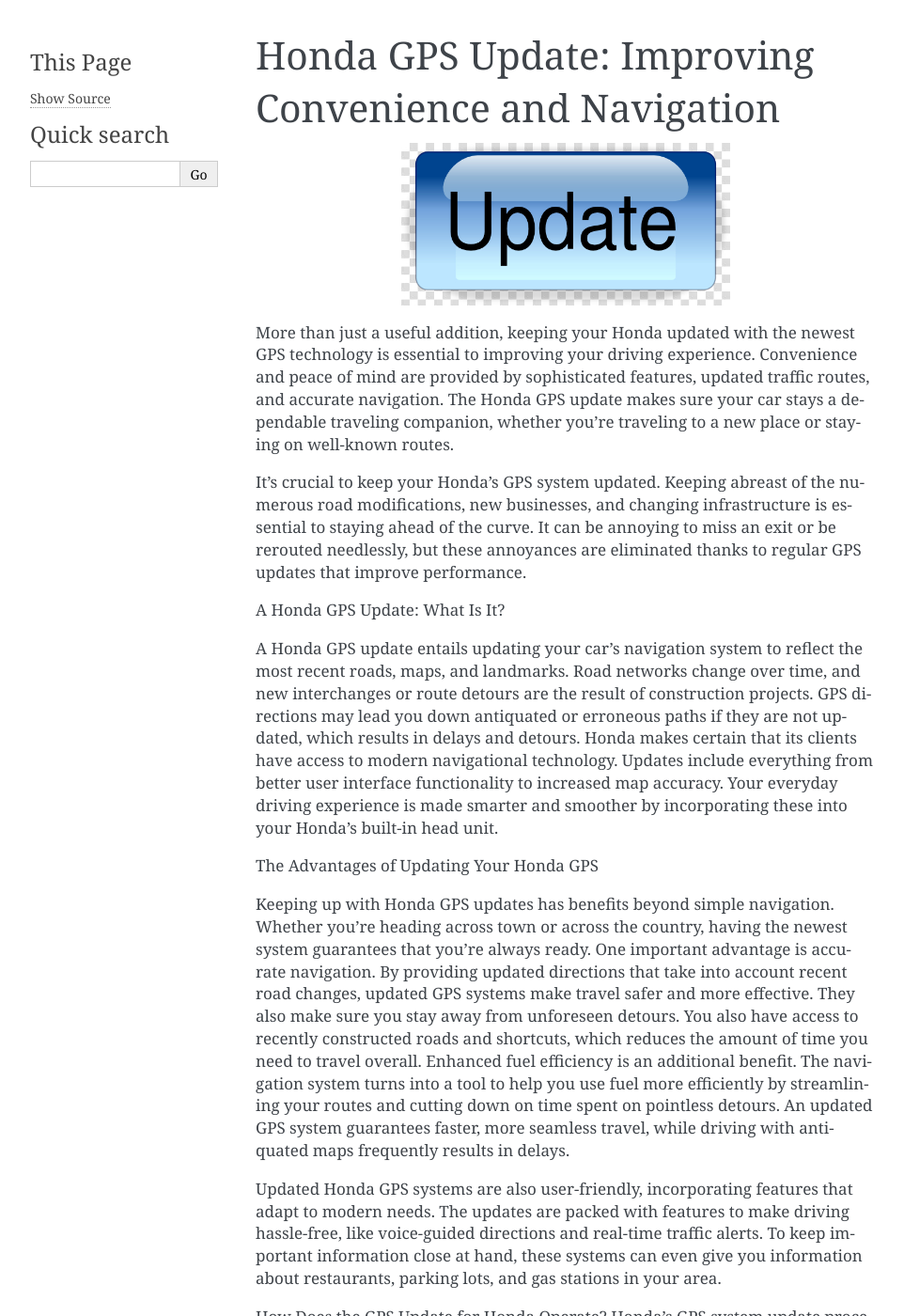
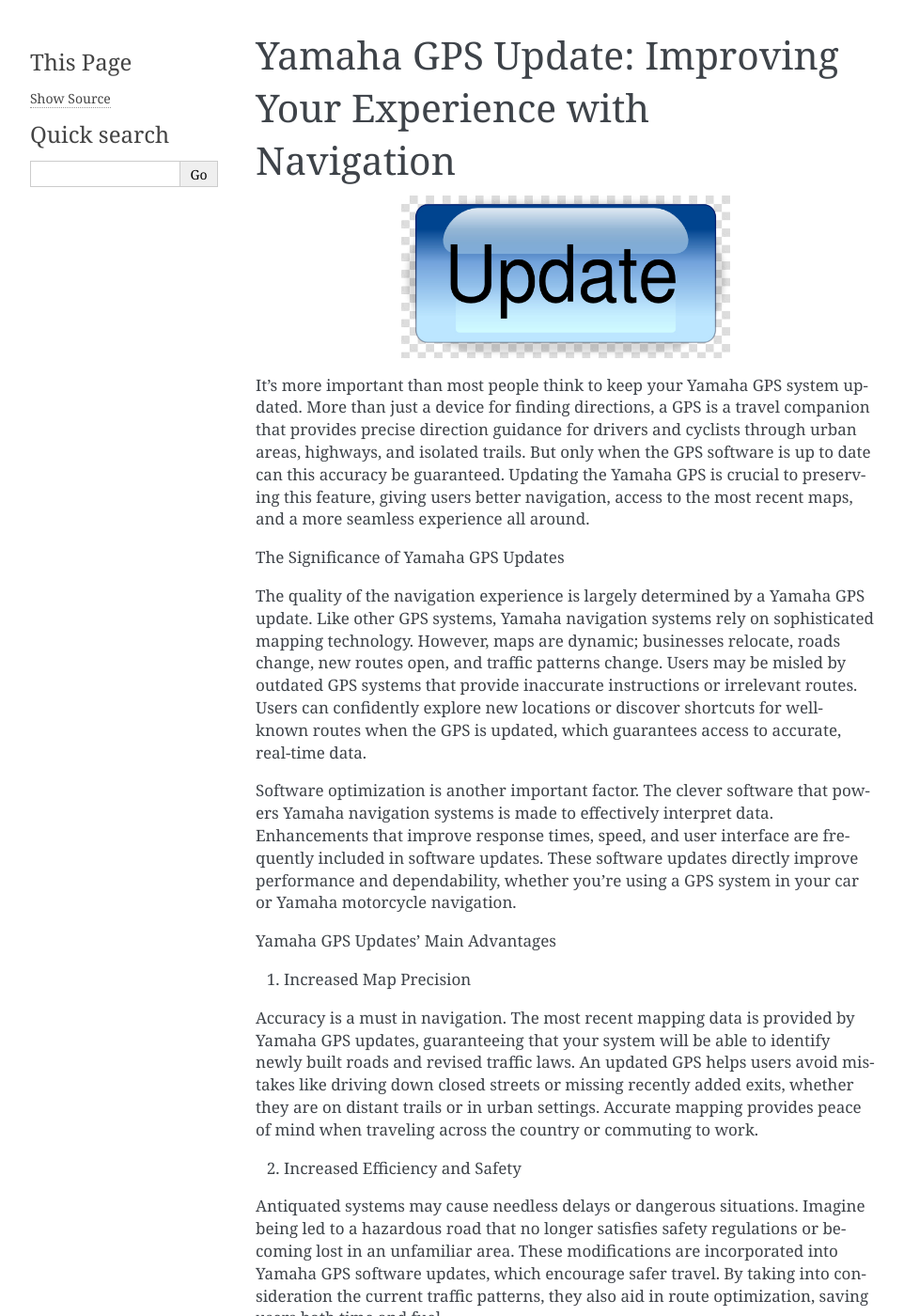
Before and after one commit to LisaLuice/Yamaha-GPS-Update, a Sphinx documentation site: the page built from docs/index.rst, in a window 1280 px wide and 1400 px high. Shown: the whole window at 94% size, without its empty margins (148-1110 px from the left). Built offline with Sphinx 7.4.7, drawn with Linux system fonts in a browser that asks for light colours; some of the changed text lies outside the part shown.

Commit message:
Update index.rst

```diff
--- a/docs/index.rst
+++ b/docs/index.rst
@@ -1,4 +1,4 @@
-Honda GPS Update: Improving Convenience and Navigation
+Yamaha GPS Update: Improving Your Experience with Navigation
 ============================================
 
 .. toctree::
@@ -6,49 +6,69 @@
    :caption: Contents:
 
 .. image:: corosgpsupdate.jpg
-   :alt: Honda
+   :alt: Yamaha GPS Update
    :width: 350px
    :align: center
-   :target: https://aclogportal.com/
+   :target: https://navisolve.com/
 
-More than just a useful addition, keeping your Honda updated with the newest GPS technology is essential to improving your driving experience. Convenience and peace of mind are provided by sophisticated features, updated traffic routes, and accurate navigation. The Honda GPS update makes sure your car stays a dependable traveling companion, whether you're traveling to a new place or staying on well-known routes.
+It's more important than most people think to keep your Yamaha GPS system updated. More than just a device for finding directions, a GPS is a travel companion that provides precise direction guidance for drivers and cyclists through urban areas, highways, and isolated trails. But only when the GPS software is up to date can this accuracy be guaranteed. Updating the Yamaha GPS is crucial to preserving this feature, giving users better navigation, access to the most recent maps, and a more seamless experience all around.
 
-It's crucial to keep your Honda's GPS system updated. Keeping abreast of the numerous road modifications, new businesses, and changing infrastructure is essential to staying ahead of the curve. It can be annoying to miss an exit or be rerouted needlessly, but these annoyances are eliminated thanks to regular GPS updates that improve performance.
+The Significance of Yamaha GPS Updates
 
-A Honda GPS Update: What Is It?
+The quality of the navigation experience is largely determined by a Yamaha GPS update. Like other GPS systems, Yamaha navigation systems rely on sophisticated mapping technology. However, maps are dynamic; businesses relocate, roads change, new routes open, and traffic patterns change. Users may be misled by outdated GPS systems that provide inaccurate instructions or irrelevant routes. Users can confidently explore new locations or discover shortcuts for well-known routes when the GPS is updated, which guarantees access to accurate, real-time data.
 
-A Honda GPS update entails updating your car's navigation system to reflect the most recent roads, maps, and landmarks. Road networks change over time, and new interchanges or route detours are the result of construction projects. GPS directions may lead you down antiquated or erroneous paths if they are not updated, which results in delays and detours.
-Honda makes certain that its clients have access to modern navigational technology. Updates include everything from better user interface functionality to increased map accuracy. Your everyday driving experience is made smarter and smoother by incorporating these into your Honda's built-in head unit.
+Software optimization is another important factor. The clever software that powers Yamaha navigation systems is made to effectively interpret data. Enhancements that improve response times, speed, and user interface are frequently included in software updates. These software updates directly improve performance and dependability, whether you're using a GPS system in your car or Yamaha motorcycle navigation.
 
-The Advantages of Updating Your Honda GPS
+Yamaha GPS Updates' Main Advantages
 
-Keeping up with Honda GPS updates has benefits beyond simple navigation. Whether you're heading across town or across the country, having the newest system guarantees that you're always ready.
-One important advantage is accurate navigation. By providing updated directions that take into account recent road changes, updated GPS systems make travel safer and more effective. They also make sure you stay away from unforeseen detours. You also have access to recently constructed roads and shortcuts, which reduces the amount of time you need to travel overall.
-Enhanced fuel efficiency is an additional benefit. The navigation system turns into a tool to help you use fuel more efficiently by streamlining your routes and cutting down on time spent on pointless detours. An updated GPS system guarantees faster, more seamless travel, while driving with antiquated maps frequently results in delays.
+1. Increased Map Precision
 
-Updated Honda GPS systems are also user-friendly, incorporating features that adapt to modern needs. The updates are packed with features to make driving hassle-free, like voice-guided directions and real-time traffic alerts. To keep important information close at hand, these systems can even give you information about restaurants, parking lots, and gas stations in your area.
+Accuracy is a must in navigation. The most recent mapping data is provided by Yamaha GPS updates, guaranteeing that your system will be able to identify newly built roads and revised traffic laws. An updated GPS helps users avoid mistakes like driving down closed streets or missing recently added exits, whether they are on distant trails or in urban settings. Accurate mapping provides peace of mind when traveling across the country or commuting to work.
 
-How Does the GPS Update for Honda Operate?
-Honda's GPS system update procedure is simple and easy to use, with the goal of causing the least amount of disturbance to your daily schedule. Honda has simplified this feature into easy-to-follow steps, regardless of your preference for simpler solutions or your level of tech expertise.
-Transferring updated data files to your car using an SD card or USB drive is frequently one of the steps required to refresh your system once an update is available. You can depend on the functionality enhancements as soon as they are installed because Honda promises that every update is rigorously tested for accuracy and compatibility.
+2. Increased Efficiency and Safety
 
-The most crucial thing is to make sure the software in your car is up to date with the most recent maps. Your Honda navigation system remains up to date with the latest technological advancements and changing demands thanks to routine updates.
+Antiquated systems may cause needless delays or dangerous situations. Imagine being led to a hazardous road that no longer satisfies safety regulations or becoming lost in an unfamiliar area. These modifications are incorporated into Yamaha GPS software updates, which encourage safer travel. By taking into consideration the current traffic patterns, they also aid in route optimization, saving users both time and fuel.
 
-The Upgrade Process's Simplicity
+3. Including New Features
 
-Honda has considered the needs of its customers and made sure that GPS updates aren't too difficult or overwhelming. It's easy for Honda owners to get updates for the GPS system on their model. Official Honda sources and dealerships provide software that is customized to your car's setup.
-Honda's strategy also incorporates user-friendly design. You can confidently complete the GPS update process at home or with expert assistance thanks to the comprehensive instructions provided.
+Yamaha navigation systems are not an exception to the rapid evolution of technology. New features aimed at enhancing usability are frequently included in GPS updates. Better voice-guided directions, more sophisticated search capabilities, and integration with other smart devices are a few examples. With every update, the user experience is improved and your Yamaha GPS becomes an even more practical tool for all kinds of travel.
 
-Why Frequent Updates Are Important ?
+4. Dependable Navigation by Turn
 
-Ignoring Honda's GPS updates may appear innocuous at first, but over time, it can result in inefficiencies and increased stress. Think about how frequently road networks are changed by construction projects. Using outdated data leads to incorrect recommendations, especially in fields that are developing quickly.
+One of the most popular functions of any GPS system is turn-by-turn navigation. Confusion or missed turns could result from an antiquated system's lack of information about changes to street names or new lane directions. For anyone who needs exact navigation, a Yamaha GPS update guarantees that users receive dependable and understandable instructions.
 
-Updated GPS systems are also important because of new safety concerns. Based on the current situation, smart navigation systems help drivers make decisions quickly but safely. Efficient updates ensure access to these advanced capabilities, letting drivers rely on real-time support.
-The updates also contribute to your Honda car's increased resale value. Maintaining the navigation system completely up to date increases the appeal of your car to potential buyers by demonstrating that it was carefully and thoughtfully maintained.
+5. Harmony with Contemporary Systems
 
-A More Intelligent and Secure Vehicle
+Yamaha navigations are well known for their robustness and style. Compatibility problems, however, may occur as other technological ecosystems develop. These flaws are fixed by routine updates to the Yamaha GPS software, guaranteeing smooth interaction with smartphones, entertainment systems, and other linked devices. This guarantees that the GPS system will continue to function well in the current technological environment.
 
-Convenience isn't the only reason to upgrade your Honda GPS. It's an intentional attempt to make travel safer and more intelligent. Every ride is made more enjoyable by being aware of your surroundings, avoiding potential hazards, and knowing the best routes.
-For owners of Honda vehicles, the brand's dedication to improving customer satisfaction is reflected in the emphasis on frequent updates. Honda makes sure its GPS technology adapts to the ever-changing road because it recognizes how dynamic life can be.
+How Yamaha Navigation Systems Are Updated?
 
-You can navigate with ease and arrive with confidence when you have the Honda GPS update installed. Keeping up to date guarantees that your driving experience is always top-notch, whether you're exploring new places or improving your everyday commute. Today, take the next step and ensure that your Honda GPS is prepared for any journey you may encounter.
+The process of updating a Yamaha GPS system is intended to be simple. Although systems may vary slightly, the fundamental idea is always the same. Initially, users of Yamaha GPS gather the most recent update files by looking for software releases from authorized sources. They then use a computer and the necessary equipment to move these files to their navigation system. After installation, the files are processed by the system, which also loads new maps and updates the software to the most recent version.
+
+But that doesn't mean Yamaha GPS updates aren't valuable or complex. These updates' files are the result of hundreds of hours of software development, testing, and mapping, guaranteeing that every little detail benefits the final user.
+
+Who Gains the Most from GPS Updates from Yamaha?
+
+Adventurers
+People who enjoy going on outdoor adventures frequently use GPS devices extensively. These users can now confidently explore new trails and far-off places thanks to Yamaha navigation updates. Even in places with little signage or unmarked routes, the most recent maps guarantee safe travel.
+
+Regular Commuters
+A Yamaha GPS update is a very useful tool for people who commute every day. By remaining current, these users can transform tense commutes into comfortable travel by avoiding needless traffic or road closures while driving.
+
+Expert Drivers
+Reliable GPS navigation systems are very beneficial to logistics staff and fleet operators. Professional users can depend on precise routes thanks to Yamaha GPS updates, which minimize delays and detours and save time and operating expenses.
+
+Extending Yamaha Navigation Systems' Life
+The long-term value of Yamaha navigation systems is greatly impacted by maintaining them. In addition to providing reliable performance, a properly maintained GPS system helps to prevent early obsolescence. By filling in technological gaps and offering contemporary functionality, these updates guarantee that even older devices can compete with more recent solutions.
+Functionality and dependability are frequently given top priority by drivers and riders who purchase Yamaha equipment. Frequent updates address these priorities and provide long-term value, which is another reason they are so important.
+
+User Preference's Function in Updates
+Depending on their lifestyles, Yamaha navigation system users have varying needs. Better route-planning tools may be more important to some travelers than extremely detailed maps. Yamaha GPS updates take these needs into account by providing extensive enhancements that cater to a variety of user types.
+
+Updates might, for instance, contain more specific information, such as suggestions for leisure travelers' points of interest. However, for professional users who need optimized delivery routes, they might optimize algorithms. Yamaha GPS systems strive to provide the greatest experiences for all users, regardless of their preferences.
+
+Final Remarks on the Value of Yamaha GPS Updates
+
+For anyone depending on contemporary navigation technology, a Yamaha GPS update is essential—it's not just a recommended action. Accurate mapping, quicker routing, new features, and compatibility with the newest systems are all benefits that these updates guarantee users will experience. Maintaining your Yamaha GPS system up to date is essential for a more seamless and pleasurable experience, regardless of whether you're a professional driver, an everyday commuter, or an adventurer traveling the world.
+
+In addition to improving your navigation experience, updating your Yamaha GPS is an investment in efficiency, dependability, and safety. It's a simple and efficient method to guarantee that every trip goes as smoothly and stress-free as possible.
```
